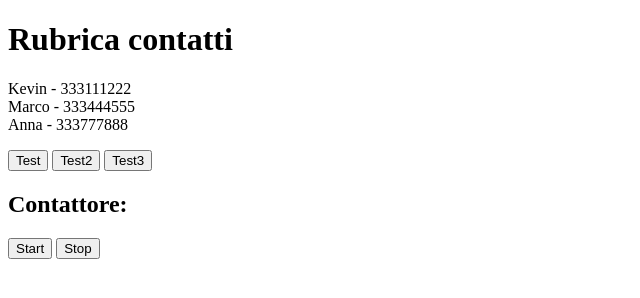
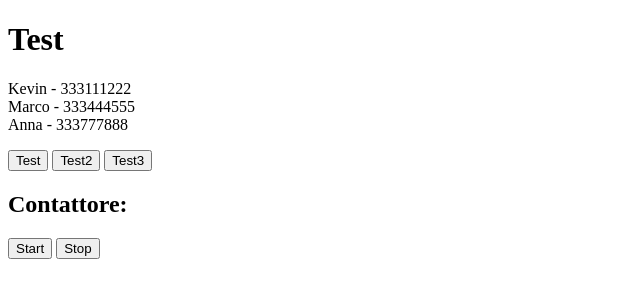
Before and after one commit to KEVVZ187/javascript-projects, a plain HTML site: page object.html in a window 1280 px wide. Shown: the whole page, without its empty margins (0-640 px from the left). Drawn offline with Linux system fonts and the light colour scheme.

Commit message:
aggiornamento 20/09/2026 Prova modifica testo

```diff
--- a/object.html
+++ b/object.html
@@ -6,7 +6,7 @@
     <title>Rubrica contatti</title>
 </head>
 <body>
-    <h1>Rubrica contatti</h1>
+    <h1>Test</h1>
     <p id="lista"></p>
 
     <button id="btn">Test</button>
```
